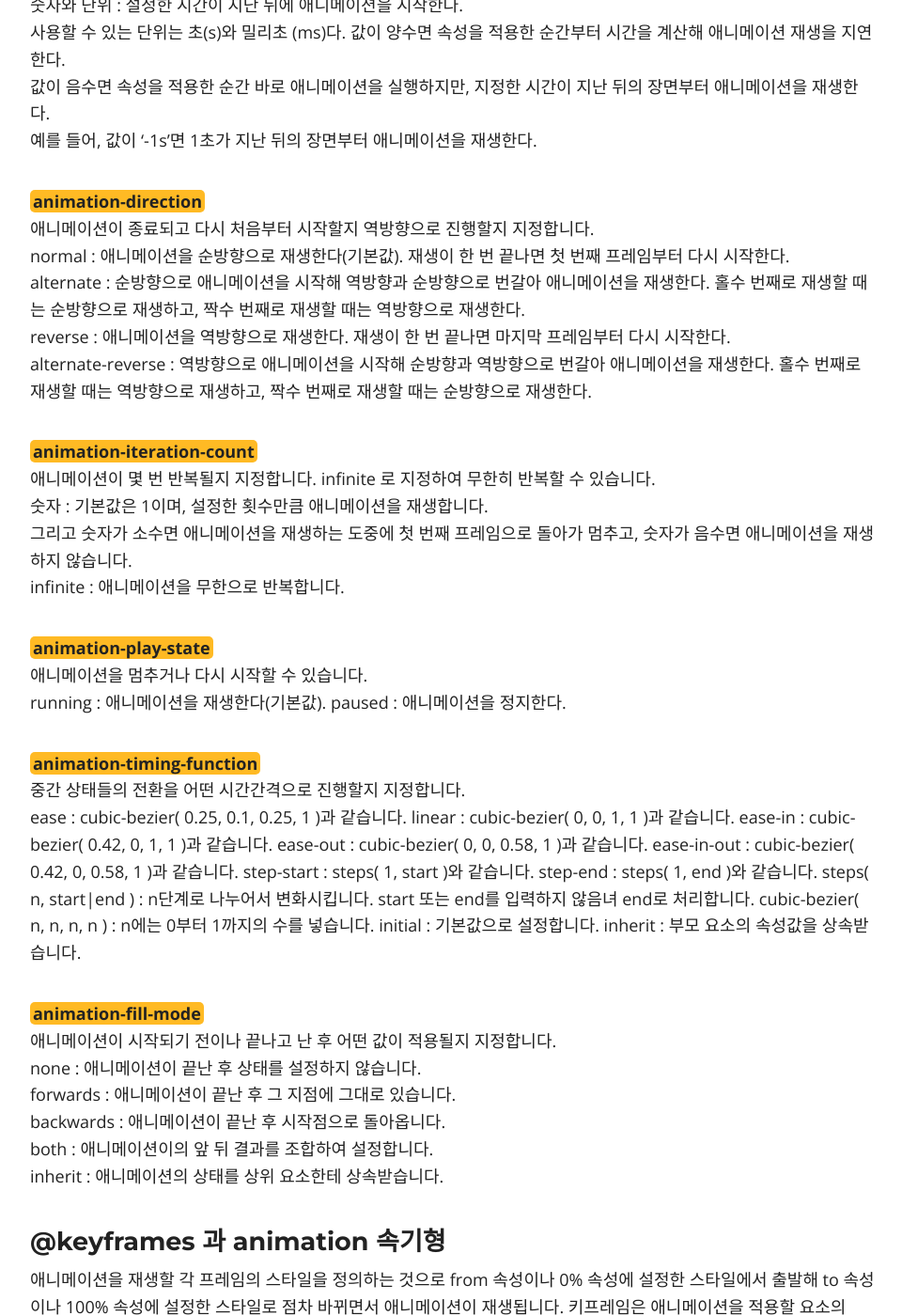
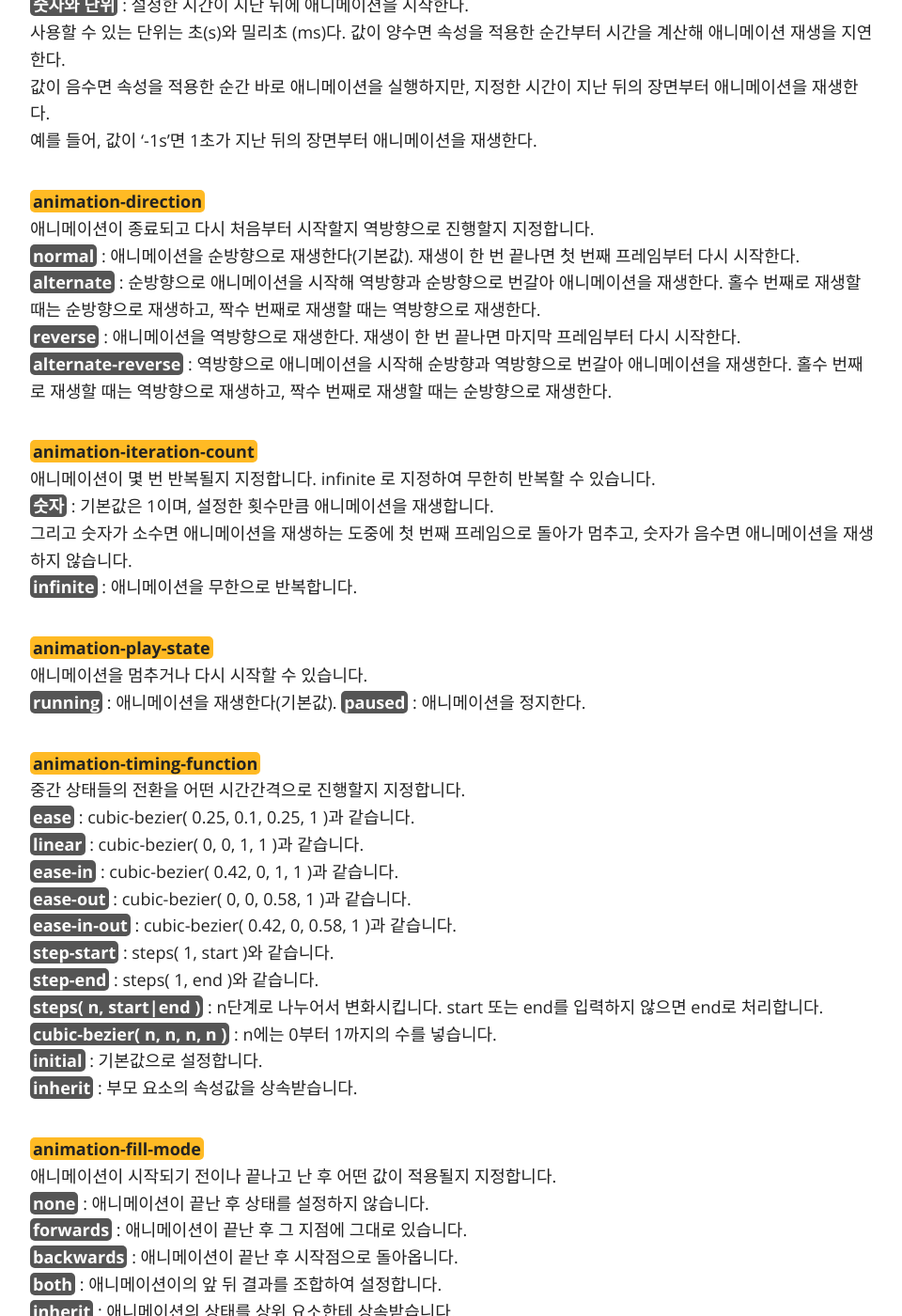
Before and after one commit to lsh58/lsh58.github.io, a Jekyll site: the page built from _posts/2020-03-07-CSS_Animation.md, in a window 1280 px wide and 1400 px high, scrolled down 1516 px. Shown: the whole window at 94% size, without its empty margins (158-1118 px from the left). Built offline with Jekyll 4.4.1, drawn with Linux system fonts in a browser that asks for light colours; nearby versions of some CDN libraries; comment, search, counter and statistics services are not loaded; some of the changed text lies outside the part shown.

Commit message:
Update 2020-03-07-CSS_Animation.md

```diff
--- a/_posts/2020-03-07-CSS_Animation.md
+++ b/_posts/2020-03-07-CSS_Animation.md
@@ -40,60 +40,58 @@ animation 은 위에서 언급했듯이 animation-* 속성과 애니메이션의
 
 <span class="orange">animation-delay</span>
 엘리먼트가 로드되고 나서 언제 애니메이션이 시작될지 지정합니다.
-0 : 속성을 적용하자마자 애니메이션을 시작한다(기본값).
-now :속성을 적용하자마자 애니메이션을 시작한다. 0으로 설정한 것과 같다. iOS2.0부터 사용할 수 있다.
-숫자와 단위 : 설정한 시간이 지난 뒤에 애니메이션을 시작한다.
+<span class="gray">0</span> : 속성을 적용하자마자 애니메이션을 시작한다(기본값).
+<span class="gray">now</span> :속성을 적용하자마자 애니메이션을 시작한다. 0으로 설정한 것과 같다. iOS2.0부터 사용할 수 있다.
+<span class="gray">숫자와 단위</span> : 설정한 시간이 지난 뒤에 애니메이션을 시작한다.
 사용할 수 있는 단위는 초(s)와 밀리초 (ms)다. 값이 양수면 속성을 적용한 순간부터 시간을 계산해 애니메이션 재생을 지연한다.
 값이 음수면 속성을 적용한 순간 바로 애니메이션을 실행하지만, 지정한 시간이 지난 뒤의 장면부터 애니메이션을 재생한다.
 예를 들어, 값이 ‘-1s’면 1초가 지난 뒤의 장면부터 애니메이션을 재생한다.
 
 <span class="orange">animation-direction</span>
 애니메이션이 종료되고 다시 처음부터 시작할지 역방향으로 진행할지 지정합니다.
-normal : 애니메이션을 순방향으로 재생한다(기본값). 재생이 한 번 끝나면 첫 번째 프레임부터 다시 시작한다.
-alternate : 순방향으로 애니메이션을 시작해 역방향과 순방향으로 번갈아 애니메이션을 재생한다. 홀수 번째로 재생할 때는 순방향으로 재생하고, 짝수 번째로 재생할 때는 역방향으로 재생한다.
-reverse : 애니메이션을 역방향으로 재생한다. 재생이 한 번 끝나면 마지막 프레임부터 다시 시작한다.
-alternate-reverse : 역방향으로 애니메이션을 시작해 순방향과 역방향으로 번갈아 애니메이션을 재생한다. 홀수 번째로 재생할 때는 역방향으로 재생하고, 짝수 번째로 재생할 때는 순방향으로 재생한다.
+<span class="gray">normal</span> : 애니메이션을 순방향으로 재생한다(기본값). 재생이 한 번 끝나면 첫 번째 프레임부터 다시 시작한다.
+<span class="gray">alternate</span> : 순방향으로 애니메이션을 시작해 역방향과 순방향으로 번갈아 애니메이션을 재생한다. 홀수 번째로 재생할 때는 순방향으로 재생하고, 짝수 번째로 재생할 때는 역방향으로 재생한다.
+<span class="gray">reverse</span> : 애니메이션을 역방향으로 재생한다. 재생이 한 번 끝나면 마지막 프레임부터 다시 시작한다.
+<span class="gray">alternate-reverse</span> : 역방향으로 애니메이션을 시작해 순방향과 역방향으로 번갈아 애니메이션을 재생한다. 홀수 번째로 재생할 때는 역방향으로 재생하고, 짝수 번째로 재생할 때는 순방향으로 재생한다.
 
 <span class="orange">animation-iteration-count</span>
 애니메이션이 몇 번 반복될지 지정합니다. infinite 로 지정하여 무한히 반복할 수 있습니다.
-숫자 : 기본값은 1이며, 설정한 횟수만큼 애니메이션을 재생합니다.
+<span class="gray">숫자</span> : 기본값은 1이며, 설정한 횟수만큼 애니메이션을 재생합니다.
 그리고 숫자가 소수면 애니메이션을 재생하는 도중에 첫 번째 프레임으로 돌아가 멈추고, 숫자가 음수면 애니메이션을 재생하지 않습니다.
-infinite : 애니메이션을 무한으로 반복합니다.
+<span class="gray">infinite</span> : 애니메이션을 무한으로 반복합니다.
 
 <span class="orange">animation-play-state</span>
 애니메이션을 멈추거나 다시 시작할 수 있습니다.
-running : 애니메이션을 재생한다(기본값).
-paused : 애니메이션을 정지한다.
+<span class="gray">running</span> : 애니메이션을 재생한다(기본값).
+<span class="gray">paused</span> : 애니메이션을 정지한다.
 
 <span class="orange">animation-timing-function</span>
 중간 상태들의 전환을 어떤 시간간격으로 진행할지 지정합니다.
-ease : cubic-bezier( 0.25, 0.1, 0.25, 1 )과 같습니다.
-linear : cubic-bezier( 0, 0, 1, 1 )과 같습니다.
-ease-in : cubic-bezier( 0.42, 0, 1, 1 )과 같습니다.
-ease-out : cubic-bezier( 0, 0, 0.58, 1 )과 같습니다.
-ease-in-out : cubic-bezier( 0.42, 0, 0.58, 1 )과 같습니다.
-step-start : steps( 1, start )와 같습니다.
-step-end : steps( 1, end )와 같습니다.
-steps( n, start|end ) : n단계로 나누어서 변화시킵니다. start 또는 end를 입력하지 않음녀 end로 처리합니다.
-cubic-bezier( n, n, n, n ) : n에는 0부터 1까지의 수를 넣습니다.
-initial : 기본값으로 설정합니다.
-inherit : 부모 요소의 속성값을 상속받습니다.
+<span class="gray">ease</span> : cubic-bezier( 0.25, 0.1, 0.25, 1 )과 같습니다.
+<span class="gray">linear</span> : cubic-bezier( 0, 0, 1, 1 )과 같습니다.
+<span class="gray">ease-in</span> : cubic-bezier( 0.42, 0, 1, 1 )과 같습니다.
+<span class="gray">ease-out</span> : cubic-bezier( 0, 0, 0.58, 1 )과 같습니다.
+<span class="gray">ease-in-out</span> : cubic-bezier( 0.42, 0, 0.58, 1 )과 같습니다.
+<span class="gray">step-start</span> : steps( 1, start )와 같습니다.
+<span class="gray">step-end</span> : steps( 1, end )와 같습니다.
+<span class="gray">steps( n, start|end )</span> : n단계로 나누어서 변화시킵니다. start 또는 end를 입력하지 않으면 end로 처리합니다.
+<span class="gray">cubic-bezier( n, n, n, n )</span> : n에는 0부터 1까지의 수를 넣습니다.
+<span class="gray">initial</span> : 기본값으로 설정합니다.
+<span class="gray">inherit</span> : 부모 요소의 속성값을 상속받습니다.
 
 <span class="orange">animation-fill-mode</span>
 애니메이션이 시작되기 전이나 끝나고 난 후 어떤 값이 적용될지 지정합니다.
-none : 애니메이션이 끝난 후 상태를 설정하지 않습니다.
-forwards : 애니메이션이 끝난 후 그 지점에 그대로 있습니다.
-backwards : 애니메이션이 끝난 후 시작점으로 돌아옵니다.
-both : 애니메이션이의 앞 뒤 결과를 조합하여 설정합니다.
-inherit : 애니메이션의 상태를 상위 요소한테 상속받습니다.
+<span class="gray">none</span> : 애니메이션이 끝난 후 상태를 설정하지 않습니다.
+<span class="gray">forwards</span> : 애니메이션이 끝난 후 그 지점에 그대로 있습니다.
+<span class="gray">backwards</span> : 애니메이션이 끝난 후 시작점으로 돌아옵니다.
+<span class="gray">both</span> : 애니메이션이의 앞 뒤 결과를 조합하여 설정합니다.
+<span class="gray">inherit</span> : 애니메이션의 상태를 상위 요소한테 상속받습니다.
 
 ### @keyframes 과 animation 속기형
 애니메이션을 재생할 각 프레임의 스타일을 정의하는 것으로 from 속성이나 0% 속성에 설정한 스타일에서 출발해 to 속성이나 100% 속성에 설정한 스타일로 점차 바뀌면서 애니메이션이 재생됩니다.
 키프레임은 애니메이션을 적용할 요소의 animation-name 을 정의하고 그 키프레임 코드 블럭에 재생할 프레임별 시간 비율을 작성합니다.
-0% : 애니메이션의 시작 프레임이다.
-100% : 애니메이션의 마지막 프레임이다.
-from : 애니메이션의 시작 프레임이다. 0% 와 같다.
-to : 애니메이션의 마지막 프레임이다. 100% 와 같다.
+<span class="gray">from</span> : 애니메이션의 시작 프레임이다. 0% 와 같다.
+<span class="gray">to</span> : 애니메이션의 마지막 프레임이다. 100% 와 같다.
 
 
 
```
